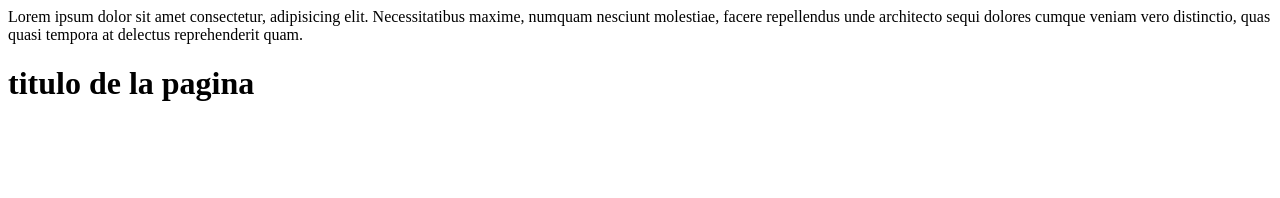
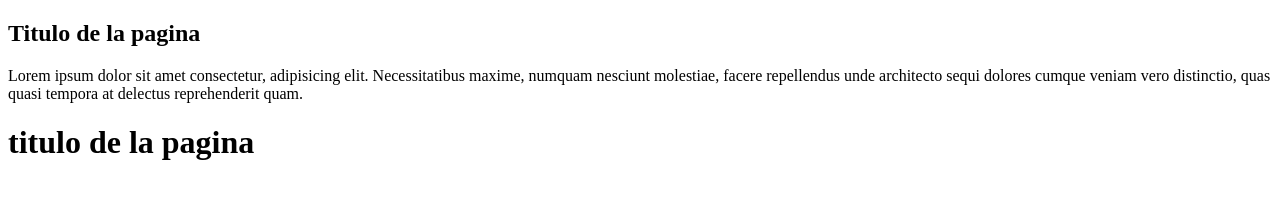
Before and after one commit to Adalab/promo-r-control-versiones, a plain HTML site: page index.html in a window 1280 px wide. Drawn offline with Linux system fonts and the light colour scheme.

Commit message:
new  branch header

```diff
--- a/index.html
+++ b/index.html
@@ -9,6 +9,11 @@
 </head>
 
 <body>
+    <header>
+        <nav>
+            <h2>Titulo de la pagina</h2>
+        </nav>
+    </header>
     Lorem ipsum dolor sit amet consectetur, adipisicing elit. Necessitatibus maxime, numquam nesciunt molestiae, facere
     repellendus unde architecto sequi dolores cumque veniam vero distinctio, quas quasi tempora at delectus
     reprehenderit quam.
```
